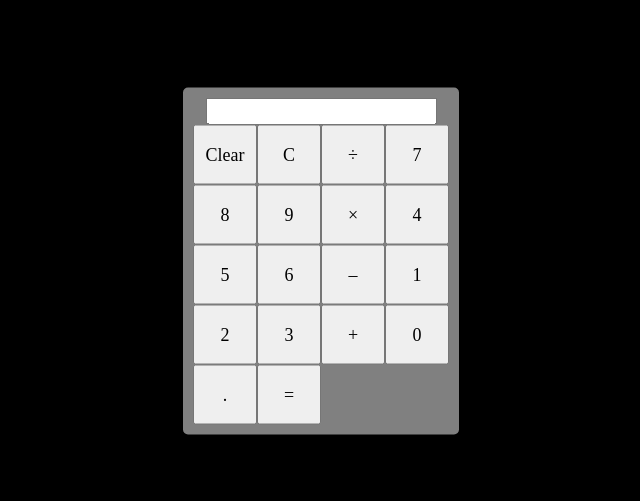
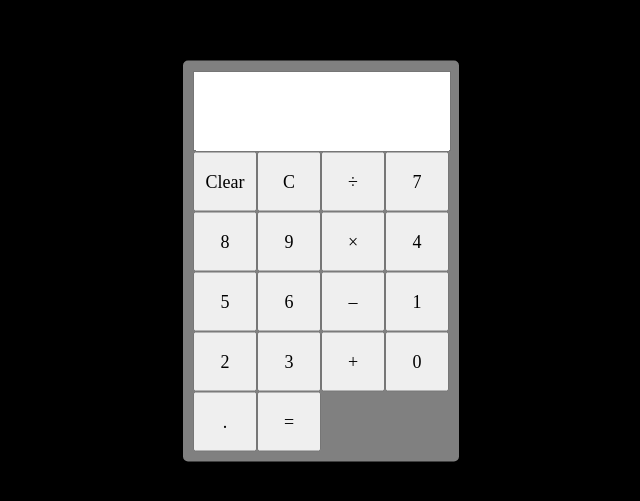
Before and after one commit to jordanalexis6/reactCalculator, a React (Create React App) app: page / in a window 1280 px wide. Shown: the part 139-640 px from the top of the page, without its empty margins (319-959 px from the left). Built offline with nearby package versions, Linux system fonts and the light colour scheme; a web font is replaced by a local one.

Commit message:
fixed the input box to be bigger

```diff
--- a/src/App.css
+++ b/src/App.css
@@ -30,3 +30,8 @@ body {
   grid-template-columns: repeat(4, 1fr);
   grid-auto-rows: minmax(60px, auto);
 }
+
+input[type="text"] {
+  height: 75px;
+  width: 250px;
+}
```
